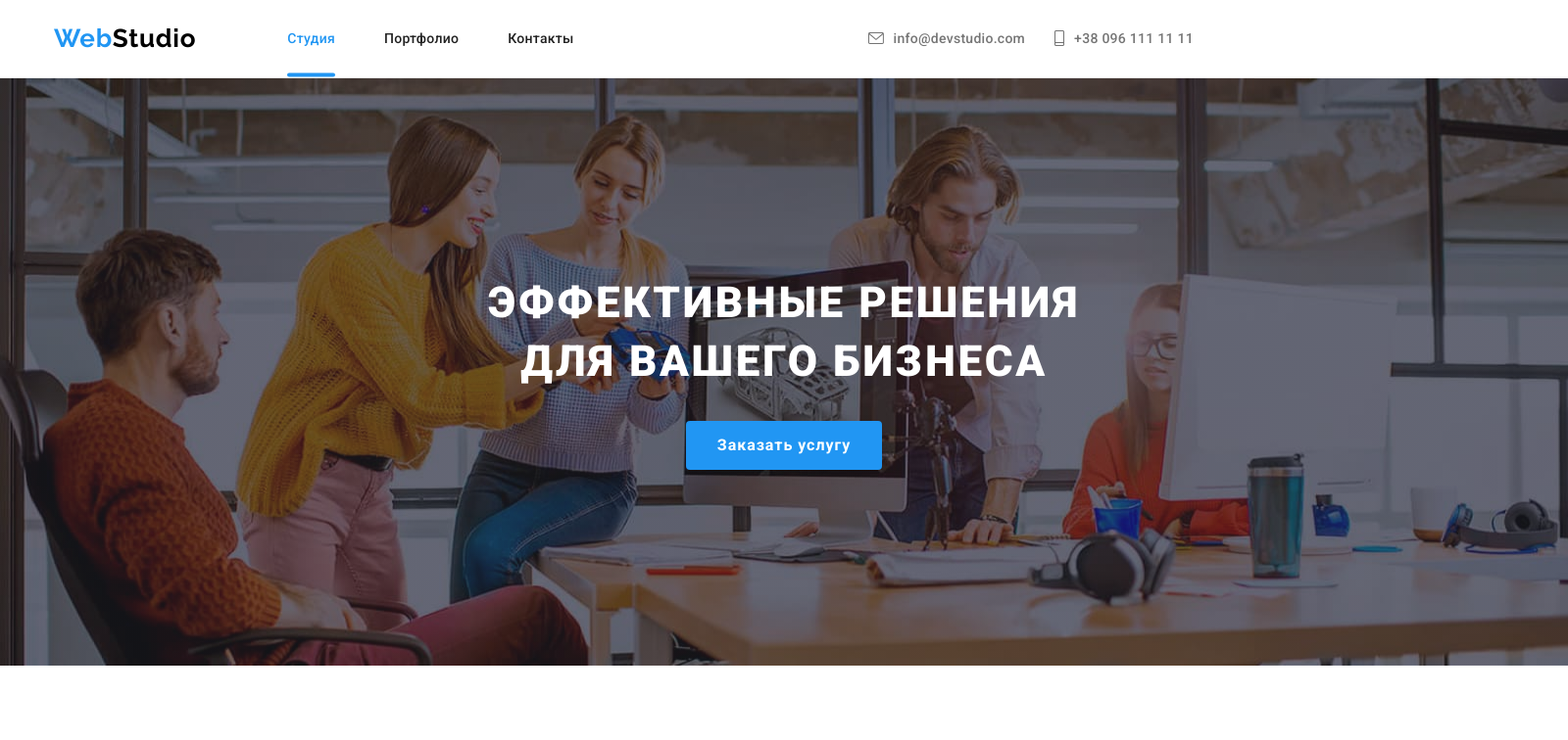
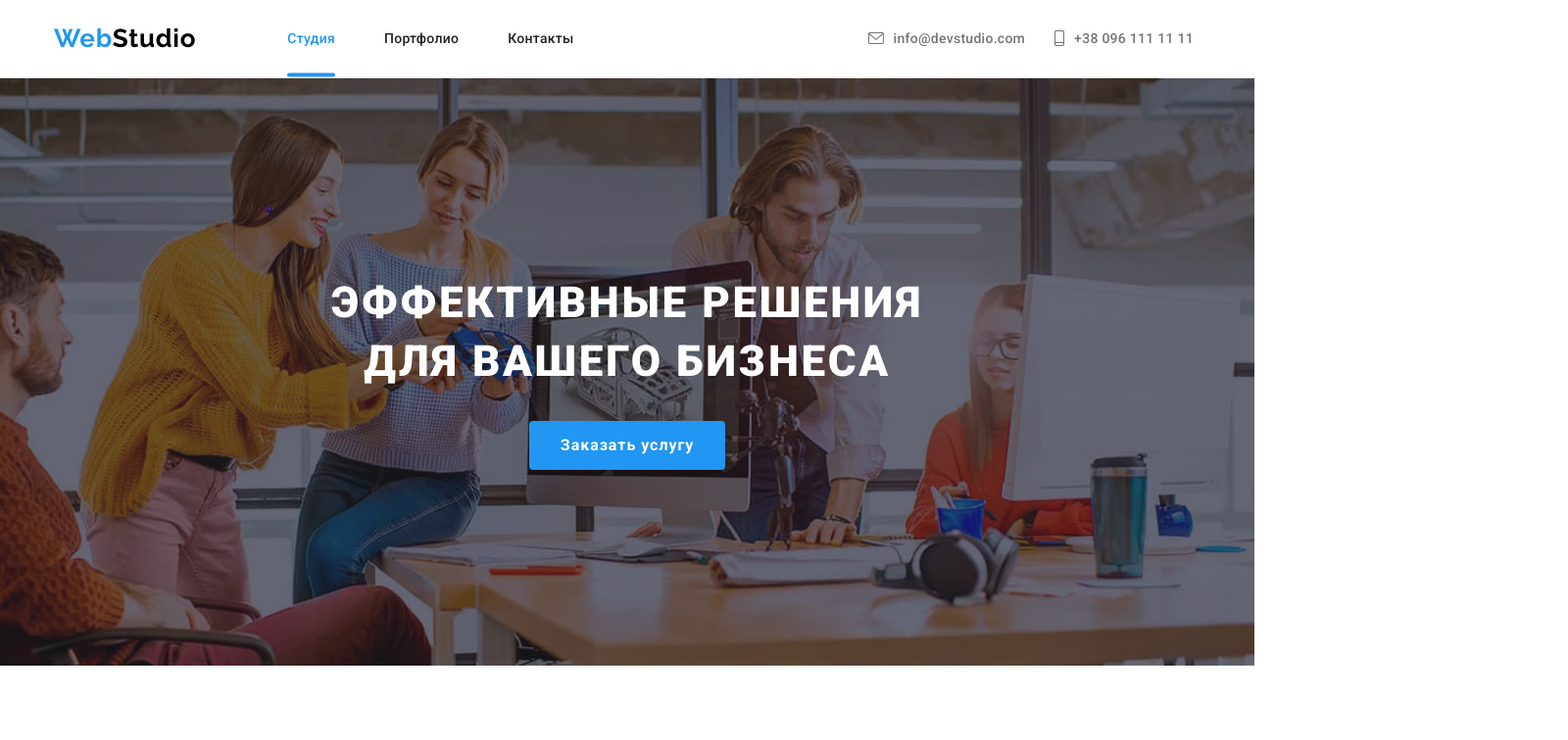
Before and after one commit to ivantalko/goit-markup-hw-05, a plain HTML site: page index.html in a window 1280 px wide. Shown: the top 756 px of the page at 98% size, 1600 px wide, since content can reach past the window. Drawn offline with nearby package versions, Linux system fonts and the light colour scheme.

Commit message:
справлення

```diff
--- a/сss/styles.css
+++ b/сss/styles.css
@@ -218,13 +218,13 @@ p {
 
 /* hero */
 .hero {
-  width: 1600px;
   display: block;
+  max-width: 1600px;
+  margin: 0 auto;
+  padding-top: 200px;
+  padding-bottom: 200px;
   text-align: center;
   align-items: center;
-  margin: auto;
-  padding-top: 200px;
-  padding-bottom: 200px;
   background-image: linear-gradient(to right, rgba(47, 48, 58, 0.4), rgba(47, 48, 58, 0.4)),
     url('../imges/hero.jpg');
   background-color: #2f303a;
@@ -475,7 +475,7 @@ p {
   fill: #afb1b8;
   transition: 250ms var(--timing-function);
 }
-.customers-icon:hover {
+.customers-link:hover .customers-icon {
   fill: #2196f3;
 }
 .customers-link:focus .customers-icon {
```
